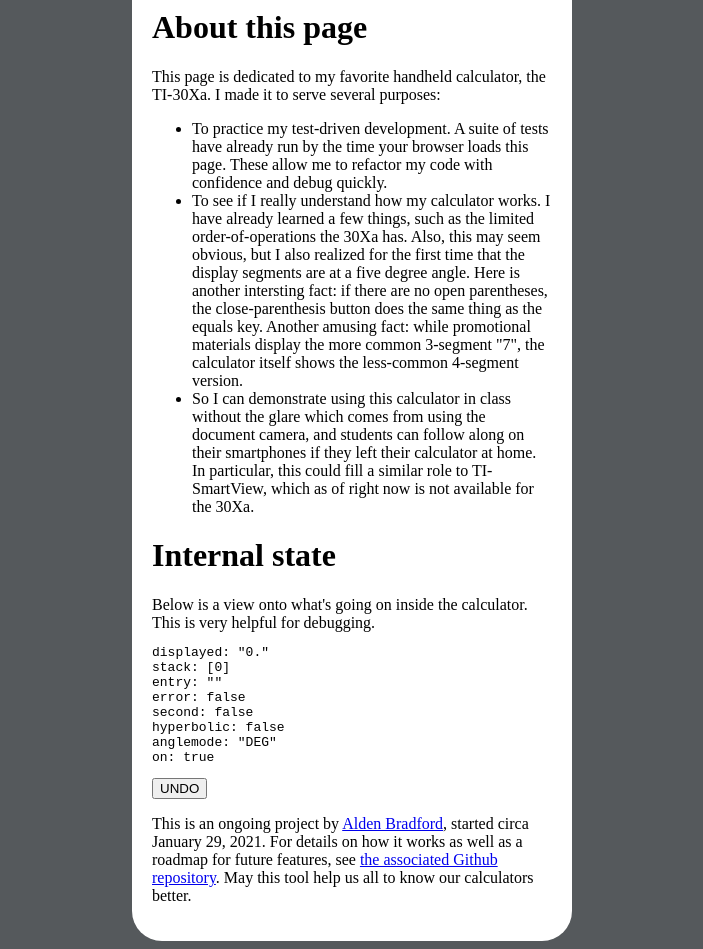
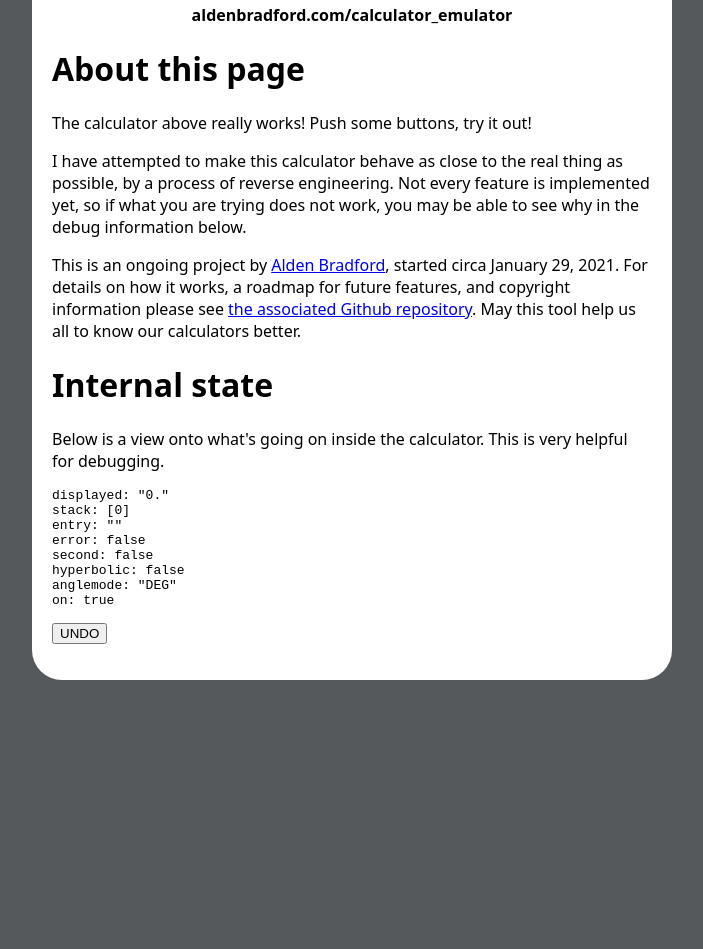
Before and after one commit to AldenMB/calculator_emulator, a plain HTML site: page index.html in a window 1280 px wide. Shown: the part 640-1589 px from the top of the page, without its empty margins (288-991 px from the left). After the commit the page ends 1328 px from the top, so only its background shows below. Drawn offline with Linux system fonts and the light colour scheme.

Commit message:
more styling, move text to readme

```diff
--- a/index.html
+++ b/index.html
@@ -11,7 +11,7 @@
 <body>
 <div id="wrapper">
 
-<svg height="600" width="315.6" xmlns="http://www.w3.org/2000/svg" id="calculator_picture" class="centered">
+<svg height="600" width="315.6" xmlns="http://www.w3.org/2000/svg" id="calculator_picture">
 <image href="ti-30Xa.jpg" height="100%" width="100%"/>
 <svg
    xmlns="http://www.w3.org/2000/svg"
@@ -682,35 +682,34 @@
 </svg>
 </svg>
 
-
+<p id="url">aldenbradford.com/calculator_emulator</p>
 
 
 <h1>About this page</h1>
 <p>
-This page is dedicated to my favorite handheld calculator, the TI-30Xa. I made it to serve several purposes:
-<ul>
-<li> To practice my test-driven development. A suite of tests have already run by the time your browser loads this page. These allow me to refactor my code with confidence and debug quickly.
-<li> To see if I really understand how my calculator works. I have already learned a few things, such as the limited order-of-operations the 30Xa has. Also, this may seem obvious, but I also realized for the first time that the display segments are at a five degree angle. Here is another intersting fact: if there are no open parentheses, the close-parenthesis button does the same thing as the equals key. Another amusing fact: while promotional materials display the more common 3-segment "7", the calculator itself shows the less-common 4-segment version.
-<li> So I can demonstrate using this calculator in class without the glare which comes from using the document camera, and students can follow along on their smartphones if they left their calculator at home. In particular, this could fill a similar role to TI-SmartView, which as of right now is not available for the 30Xa.
-</ul>
+The calculator above really works! Push some buttons, try it out!
 </p>
 
 <p>
+I have attempted to make this calculator behave as close to the real thing as possible, by a process of reverse engineering. Not every feature is implemented yet, so if what you are trying does not work, you may be able to see why in the debug information below.
+</p>
+
+<p>
+This is an ongoing project by <a href="https://aldenbradford.com/">Alden Bradford</a>, started circa January 29, 2021. For details on how it works, a roadmap for future features, and copyright information please see <a href="https://github.com/AldenMB/calculator_emulator">the associated Github repository</a>. May this tool help us all to know our calculators better.
+</p>
+
+
 <h1>Internal state</h1>
+<p>
 Below is a view onto what's going on inside the calculator. This is very helpful for debugging.
-
 <div id="error_field" style="color:red"></div>
 <pre id="hover_coords"></pre>
-<pre id="calc_state">
-current calculator state.
-</pre>
+<pre id="calc_state">current calculator state.</pre>
 <button id="undo">UNDO</button>
 <pre id="calc_history" hidden></pre>
 </p>
 
-<p>
-This is an ongoing project by <a href="https://aldenbradford.com/">Alden Bradford</a>, started circa January 29, 2021. For details on how it works as well as a roadmap for future features, see <a href="https://github.com/AldenMB/calculator_emulator">the associated Github repository</a>. May this tool help us all to know our calculators better.
-</p>
+
 
 </div>
 </body>
--- a/style.css
+++ b/style.css
@@ -1,18 +1,14 @@
 body {
 	background-color: #55595c;
+	font-family: system-ui;
 }
 
 #wrapper {
 	background-color: white;
-	max-width: 400px;
+	max-width: 600px;
 	margin: auto;
 	border-radius: 30px;
 	padding: 20px;
-}
-
-.centered {
-	display: block;
-	margin: auto;
 }
 
 #calculator_picture {
@@ -21,4 +17,11 @@ body {
 	-moz-user-select: none;
 	-ms-user-select: none;
 	user-select: none;
+	display: block;
+	margin: auto;
 }
+
+#url {
+	text-align: center;
+	font-weight: bold;
+}
```
Also changed, not shown: README.md.
